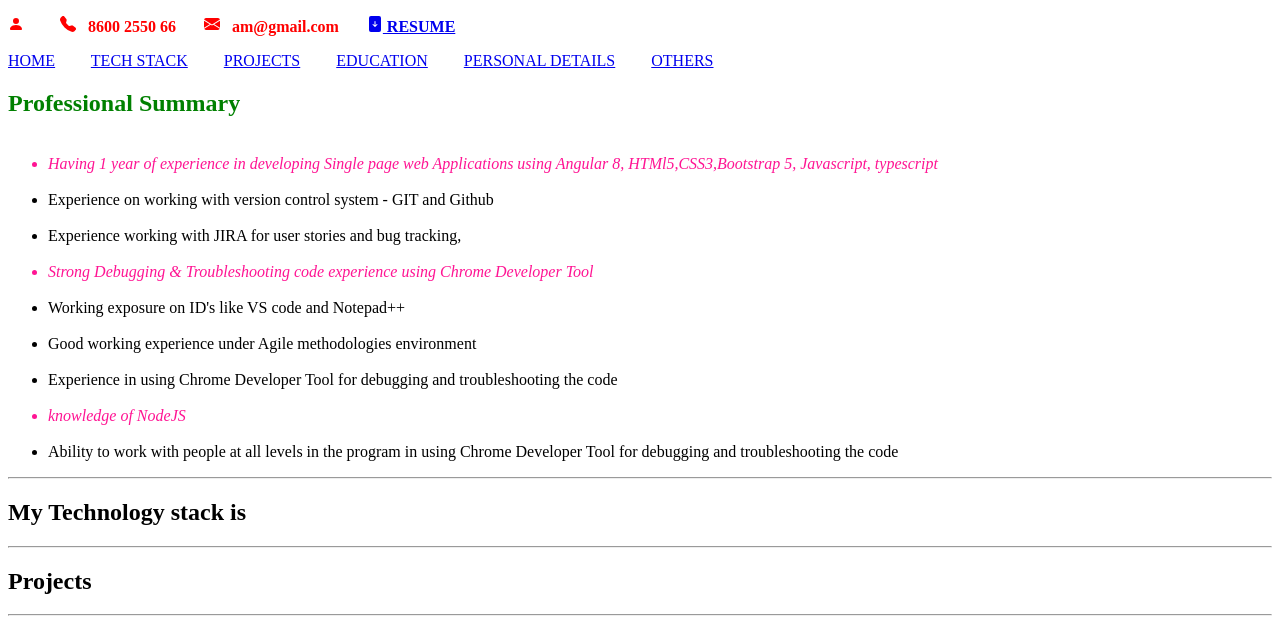
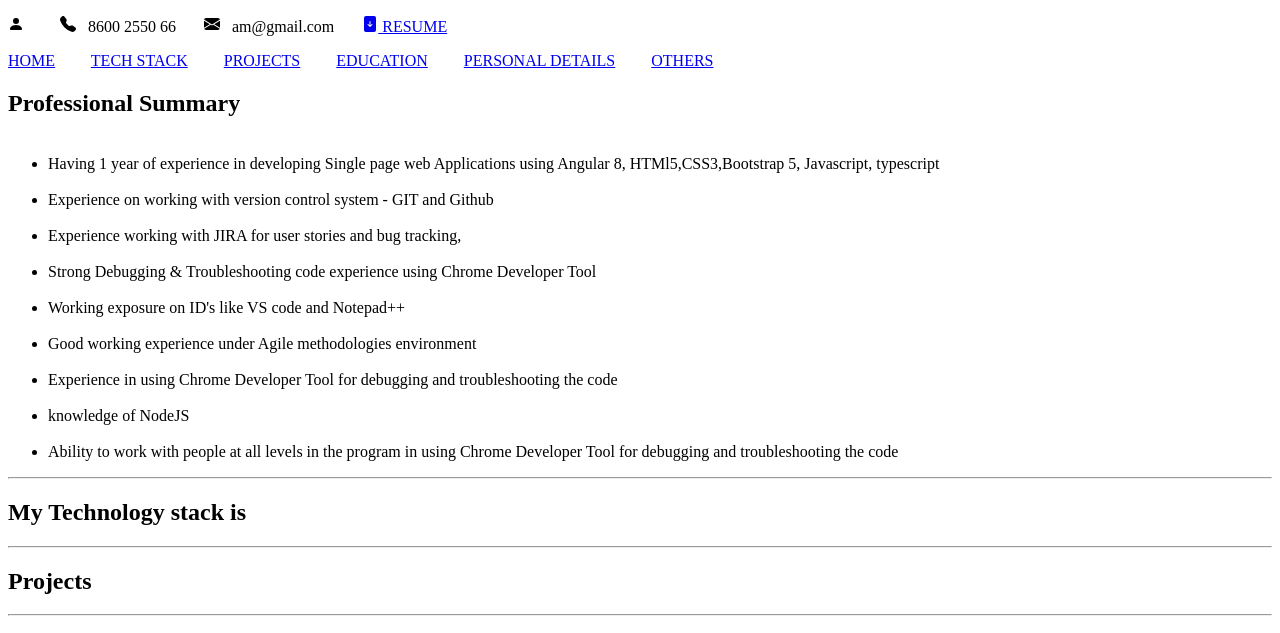
Before and after one commit to Ashwini-Magar/my-profile, a plain HTML site: page index.html in a window 1280 px wide. Shown: the top 633 px of the page. Drawn offline with Linux system fonts and the light colour scheme.

Commit message:
Update index.html

```diff
--- a/index.html
+++ b/index.html
@@ -5,21 +5,6 @@
     <meta name="viewport" content="width=device-width, initial-scale=1.0" />
     <title>My Profile</title>
     <link rel="shortcut icon" href="favicon.ico" type="image/x-icon" />
-    <style>
-        header{
-            color:red;
-            font-weight: bolder;
-        }
-        #proSummary{
-            color:green;
-            font-weight: bolder;
-        }
-        .list{
-            color:deeppink;
-            font-style: italic;
-        }
-
-    </style>
   </head>
   <body>
     <!-- Header section -->
@@ -102,10 +87,10 @@
       <!-- HOME Section -->
       <section id="home">
 
-        <h2 id="proSummary">Professional Summary</h2>
+        <h2 >Professional Summary</h2>
         <ul >
 
-          <li class="list">
+          <li >
             Having 1 year of experience in developing Single page web
             Applications using Angular 8, HTMl5,CSS3,Bootstrap 5, Javascript,
             typescript
@@ -119,7 +104,7 @@
             Experience working with JIRA for user stories and bug tracking,
           </li>
 
-          <li class="list">
+          <li >
             Strong Debugging & Troubleshooting code experience using Chrome
             Developer Tool
           </li>
@@ -133,7 +118,7 @@
             troubleshooting the code
           </li>
 
-          <li class="list">knowledge of NodeJS</li>
+          <li >knowledge of NodeJS</li>
 
           <li>
             Ability to work with people at all levels in the program in using
@@ -143,7 +128,7 @@
       </section>
       <hr />
       <!-- Technology stack section -->
-      <section id="techStack">
+      <section >
         <h2>My Technology stack is</h2>
       </section>
       <hr />
```
